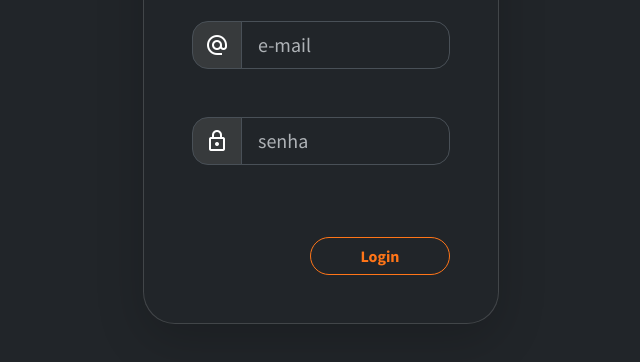
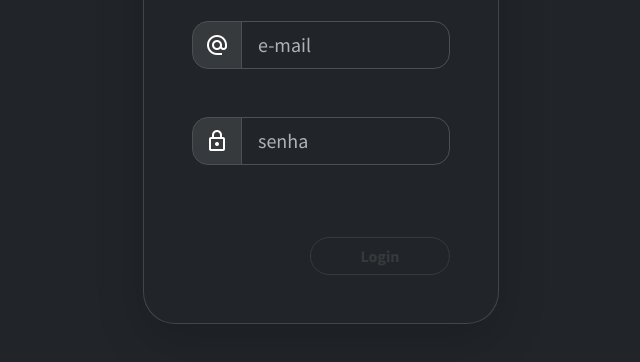
Before and after one commit to willmayrink/galpao-bi, a plain HTML site: page login.html in a window 1280 px wide. Shown: the part 220-582 px from the top of the page, without its empty margins (319-959 px from the left). Drawn offline with nearby package versions, Linux system fonts and the light colour scheme.

Commit message:
Add files via upload

```diff
--- a/login.html
+++ b/login.html
@@ -47,7 +47,7 @@
                                 </div>
                             </div>
                             <div class="col d-flex justify-content-end pt-5">
-                                <button class="btn btn-outline-warning  rounded-pill fw-bolder float-start" type="submit"
+                                <button class="btn btn-outline-dark  rounded-pill fw-bolder float-start" type="submit"
                                     style="width: 140px;">Login</button>
                             </div>
                         </div>
```
